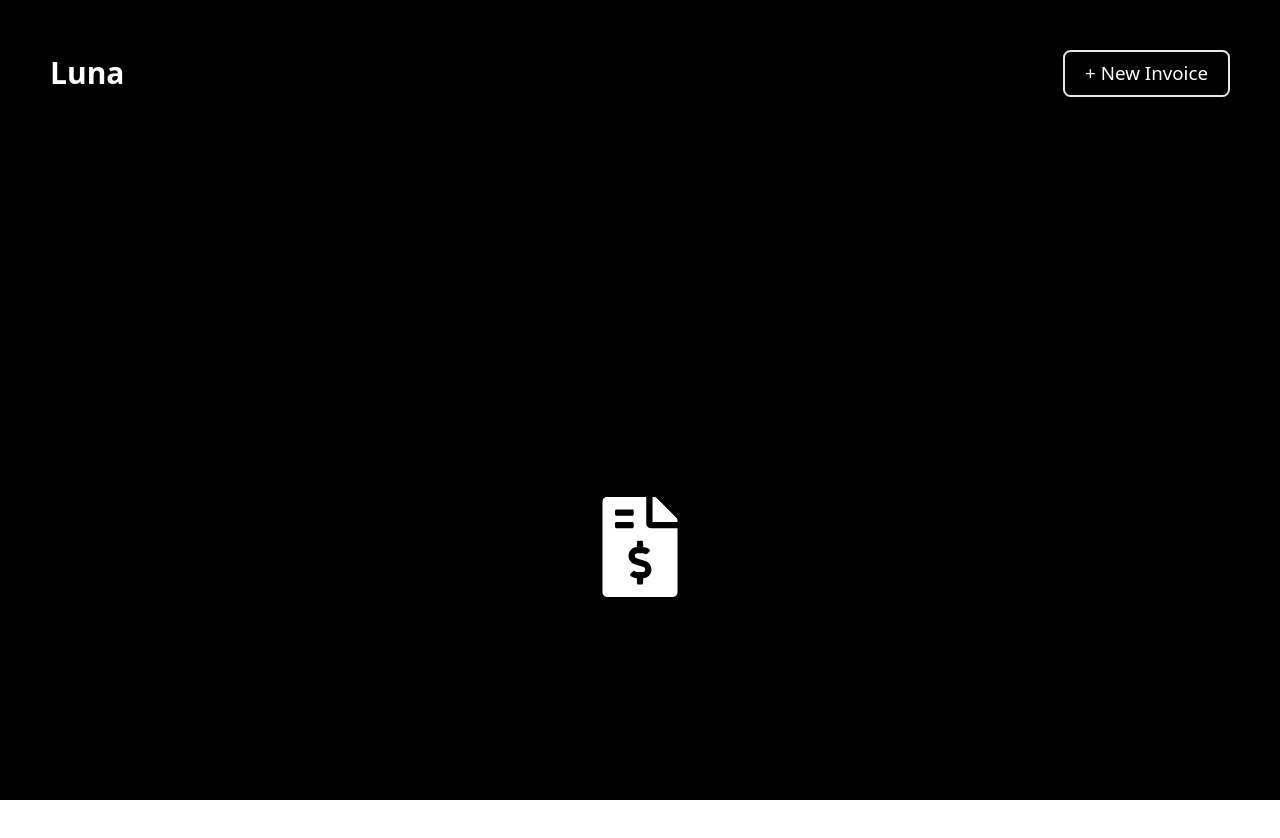
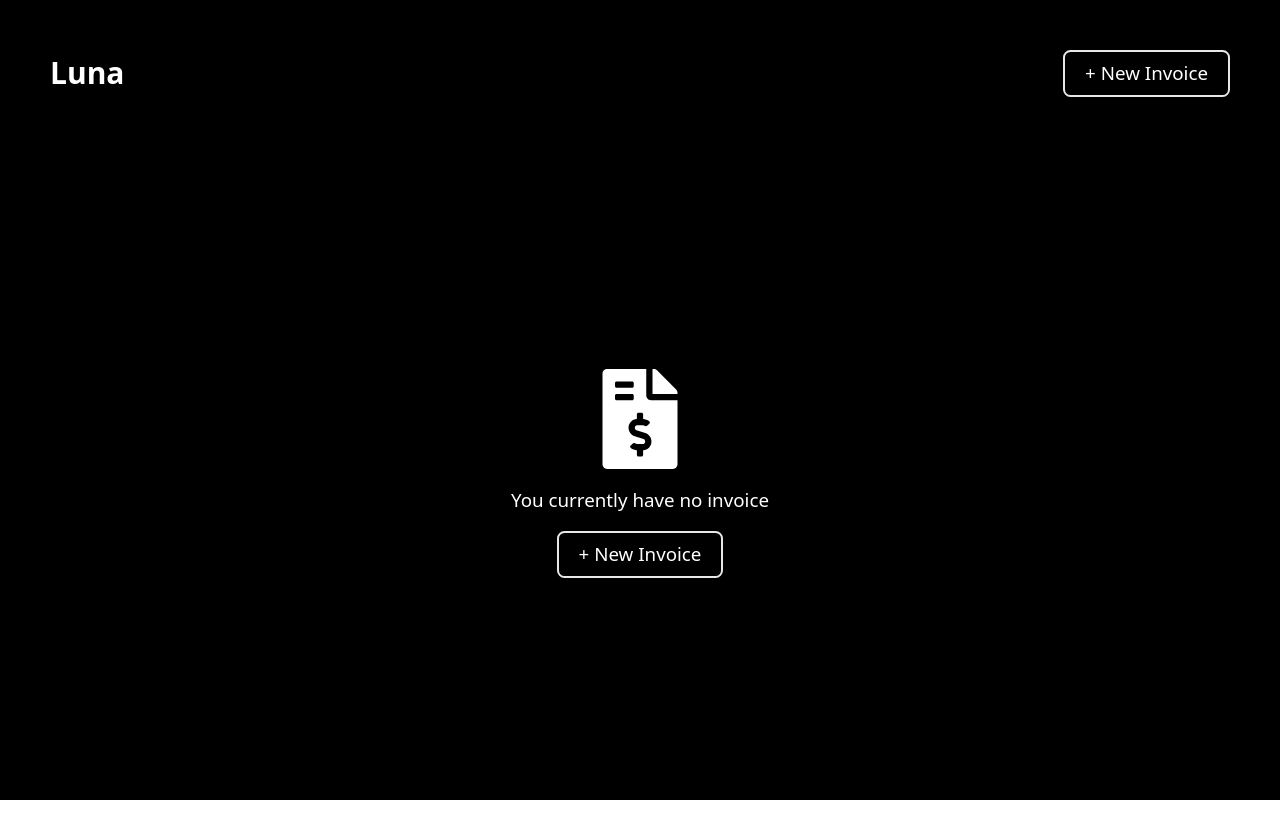
Before and after one commit to Orisabiyi/luna, a React (Vite) app: page /all-invoice in a window 1280 px wide. Shown: the top 838 px of the page. After the commit the page ends 800 px from the top, so only its background shows below. Built offline with nearby package versions, Linux system fonts and the light colour scheme.

Commit message:
feat: Update Navbar and AllInvoice layout with new button styling and message

```diff
--- a/src/components/Navbar.jsx
+++ b/src/components/Navbar.jsx
@@ -2,7 +2,9 @@ export default function Navbar() {
   return (
     <nav className="text-white flex items-center justify-between p-20 text-3xl">
       <h1 className="text-5xl font-semibold">Luna</h1>
-      <button className="border-2 rounded-xl px-8 py-4">+ New Invoice</button>
+      <button className="border-2 rounded-xl px-8 py-4 cursor-pointer">
+        + New Invoice
+      </button>
     </nav>
   );
 }
--- a/src/pages/AllInvoice.jsx
+++ b/src/pages/AllInvoice.jsx
@@ -3,11 +3,15 @@ import Navbar from "../components/Navbar";
 
 export default function AllInvoice() {
   return (
-    <main className="h-screen bg-black">
+    <main className="h-screen bg-black flex flex-col">
       <Navbar />
 
-      <section className="flex items-center justify-center h-full">
+      <section className="flex flex-col items-center justify-center gap-8 flex-1 text-white text-3xl">
         <FaFileInvoiceDollar color="white" size={100} />
+        <p>You currently have no invoice</p>
+        <button className="border-2 rounded-xl px-8 py-4 cursor-pointer">
+          + New Invoice
+        </button>
       </section>
     </main>
   );
```
